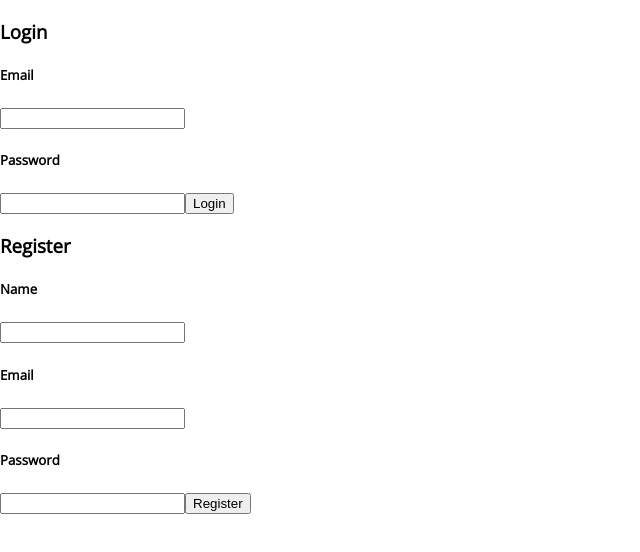
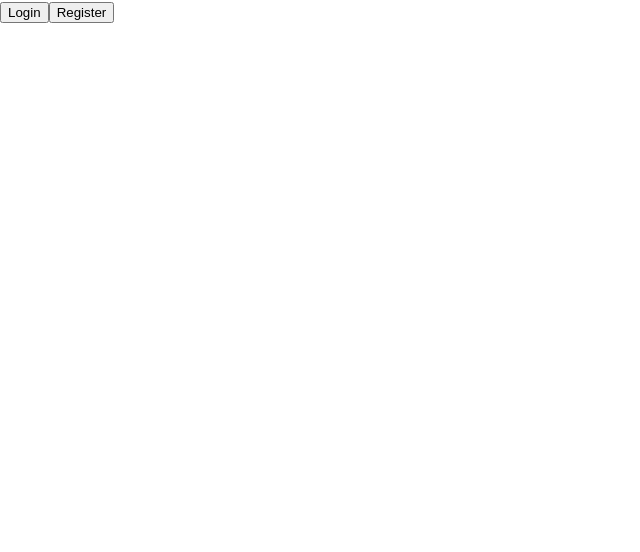
Before and after one commit to GeryMolina/2brains, a React (Create React App) app: page /dashboard in a window 1280 px wide. Shown: the top 552 px of the page, without its empty margins (0-640 px from the left). Built offline with nearby package versions, Linux system fonts and the light colour scheme.

Commit message:
creacion componente Home

```diff
--- a/src/App.css
+++ b/src/App.css
@@ -2,4 +2,6 @@
 
 body{
     font-family: 'Open Sans', sans-serif;
+
+
 }
--- a/src/App.js
+++ b/src/App.js
@@ -1,13 +1,12 @@
 import React from 'react';
-import Login from './components/auth/Login';
-import SignIn from './components/auth/SignIn';
+import Home from './views/Home'
+
 import './App.css';
 
 function App() {
   return (
     <div className="App">
-      <Login/>
-      <SignIn/>
+      <Home />
     </div>
   );
 }
--- /dev/null
+++ b/src/views/Home.jsx
@@ -0,0 +1,27 @@
+import React, { useState } from 'react';
+import Login from '../components/auth/Login';
+import SignIn from '../components/auth/SignIn';
+
+const Home = () => {
+    const [login, setLogin] = useState(false);
+    const [register, setRegister] = useState(false);
+    const handleClickLogin = () => {
+        setLogin(true)
+        setRegister(false)
+    }
+
+    const handleClickSignIn = () => {
+        setRegister(true)
+        setLogin(false)
+    }
+
+    return (
+        <div>
+            <button onClick={handleClickLogin}>Login</button>
+            <button onClick={handleClickSignIn}>Register</button>
+            {login ? <Login/> : null}
+            {register ? <SignIn/> : null}
+        </div>
+    )
+}
+export default Home;
```
